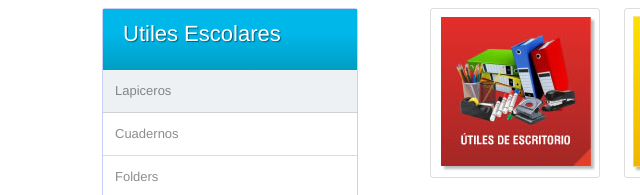
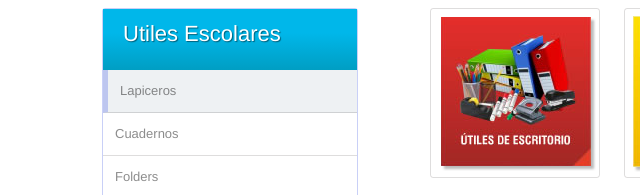
Before and after one commit to jhonazsh/pagina_utiles_escolares, a plain HTML site: page utiles_escolares.html in a window 1280 px wide. In both pictures the pointer is over the item 230 px from the left and 248 px from the top of the page. Shown: the part 157-352 px from the top of the page, 0-640 px from the left. Drawn offline with Linux system fonts and the light colour scheme.

Commit message:
modificado

```diff
--- a/css/utiles.css
+++ b/css/utiles.css
@@ -97,4 +97,5 @@ background: linear-gradient(to bottom, #00b7ea 39%,#009ec3 100%); /* W3C */
 
 .list_hija li:hover{
 	background-color: rgb(238, 241, 243);
+	border-left: 5px solid rgba(91, 113, 231, 0.33);
 }
```
